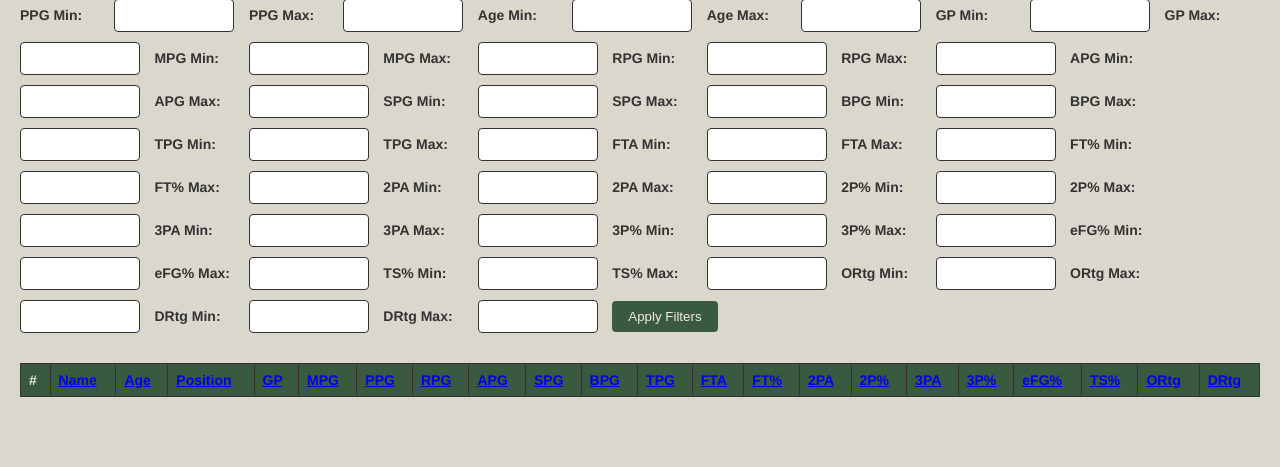
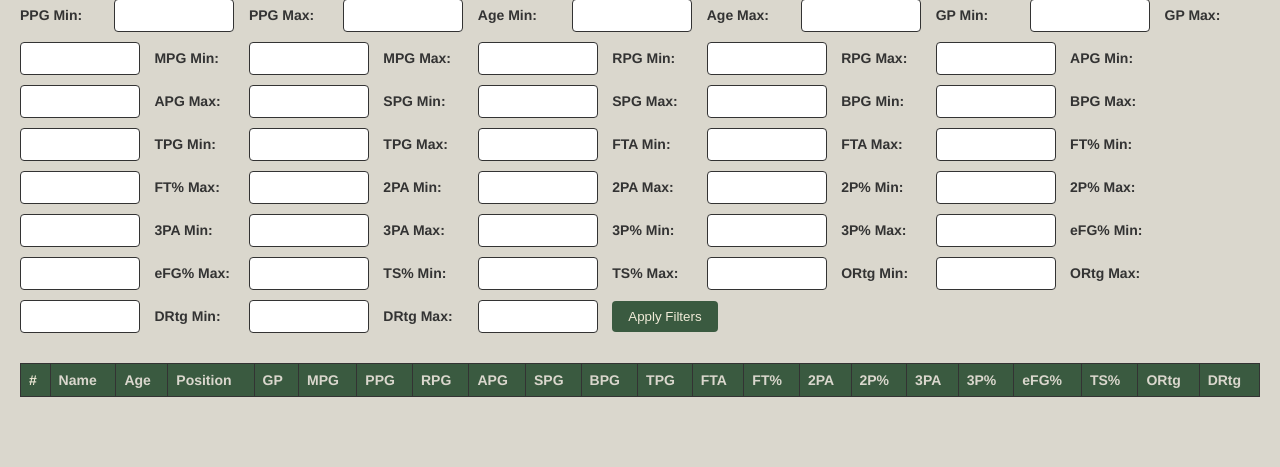
Before and after one commit to GomezHummel/RookieProspectAnalyzer-2022, a Flask app: page /?sort_by=NAME&sort_dir=asc in a window 1280 px wide. Shown: the part 125-592 px from the top of the page. Run offline with Flask 3, Linux system fonts and the light colour scheme; data that the repository does not hold is empty.

Commit message:
fixed ugly colors on column names

```diff
--- a/templates/sets.html
+++ b/templates/sets.html
@@ -122,6 +122,15 @@
     /* Remove border-right from last cell in each row */
     tr td:last-child {
         border-right: none;
+    }
+
+    .table-container th a {
+        text-decoration: none; /* Remove underline */
+        color: #DAD7CD; /* Set desired text color */
+    }
+
+    .table-container th a:hover {
+        color: #DAD7CD; /* Set desired text color on hover */
     }
 
     </style>
```
